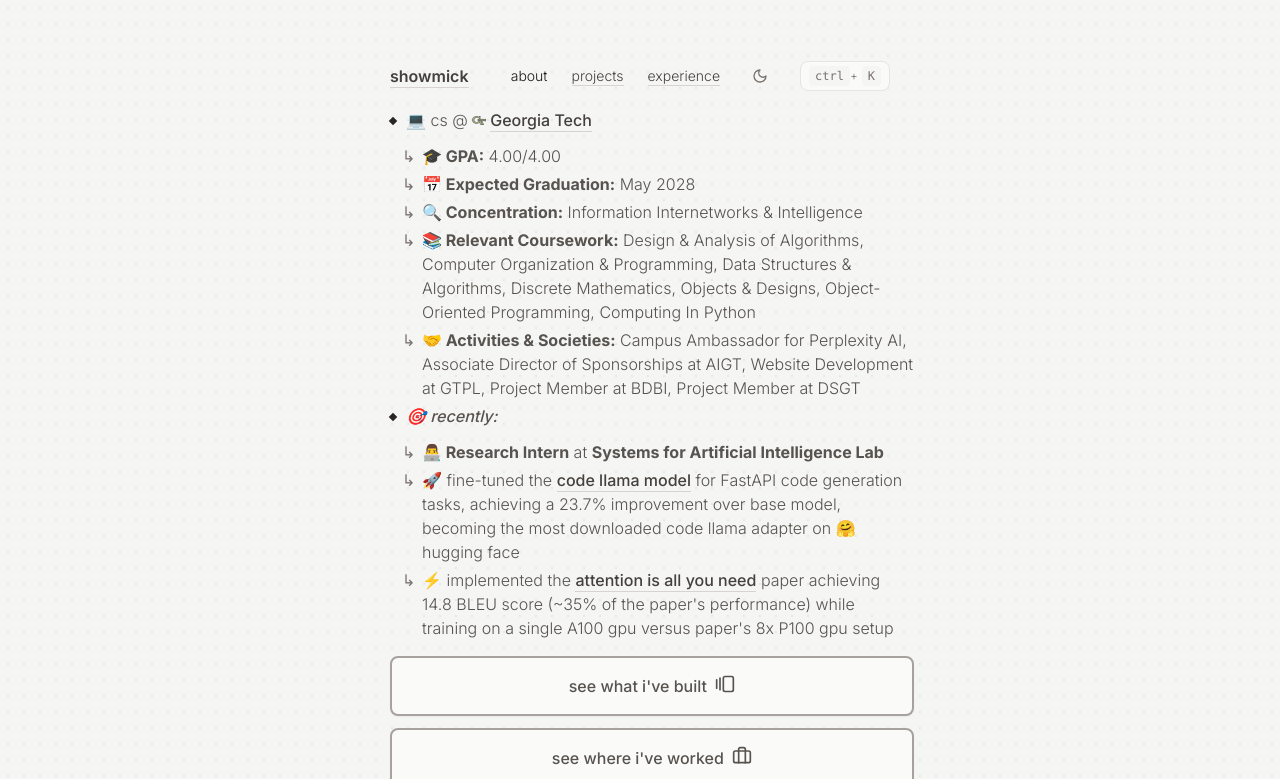
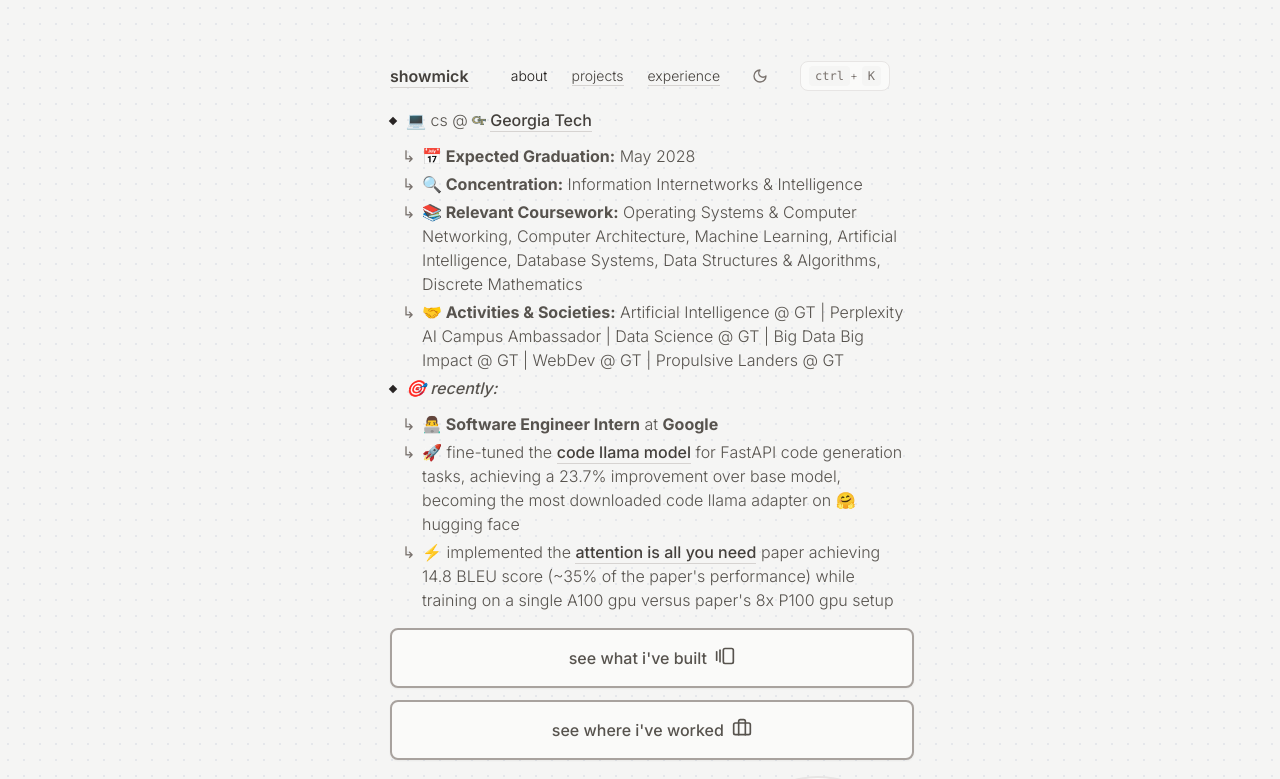
Before and after one commit to Showmick119/Personal-Website, a Next.js app: page / in a window 1280 px wide. Shown: the top 779 px of the page. Built offline with nearby package versions, Linux system fonts and the light colour scheme.

Commit message:
Update landing page profile details

```diff
--- a/src/app/page.js
+++ b/src/app/page.js
@@ -29,12 +29,6 @@
             <li className="relative flex items-start gap-4 group/item">
               <span className="absolute left-[-20px] top-0 text-stone-500 dark:text-stone-500">↳</span>
               <span className="text-stone-600 dark:text-stone-400">
-                <strong>🎓 GPA:</strong> 4.00/4.00
-              </span>
-            </li>
-            <li className="relative flex items-start gap-4 group/item">
-              <span className="absolute left-[-20px] top-0 text-stone-500 dark:text-stone-500">↳</span>
-              <span className="text-stone-600 dark:text-stone-400">
                 <strong>📅 Expected Graduation:</strong> May 2028
               </span>
             </li>
@@ -47,13 +41,13 @@
             <li className="relative flex items-start gap-4 group/item">
               <span className="absolute left-[-20px] top-0 text-stone-500 dark:text-stone-500">↳</span>
               <span className="text-stone-600 dark:text-stone-400">
-                <strong>📚 Relevant Coursework:</strong> Design & Analysis of Algorithms, Computer Organization & Programming, Data Structures & Algorithms, Discrete Mathematics, Objects & Designs, Object-Oriented Programming, Computing In Python
+                <strong>📚 Relevant Coursework:</strong> Operating Systems & Computer Networking, Computer Architecture, Machine Learning, Artificial Intelligence, Database Systems, Data Structures & Algorithms, Discrete Mathematics
               </span>
             </li>
             <li className="relative flex items-start gap-4 group/item">
               <span className="absolute left-[-20px] top-0 text-stone-500 dark:text-stone-500">↳</span>
               <span className="text-stone-600 dark:text-stone-400">
-                <strong>🤝 Activities & Societies:</strong> Campus Ambassador for Perplexity AI, Associate Director of Sponsorships at AIGT, Website Development at GTPL, Project Member at BDBI, Project Member at DSGT
+                <strong>🤝 Activities & Societies:</strong> Artificial Intelligence @ GT | Perplexity AI Campus Ambassador | Data Science @ GT | Big Data Big Impact @ GT | WebDev @ GT | Propulsive Landers @ GT
               </span>
             </li>
           </ul>
@@ -65,10 +59,10 @@
           <li className="relative flex items-start gap-4 group/item">
               <span className="absolute left-[-20px] top-0 text-stone-500 dark:text-stone-500">↳</span>
               <span className="text-stone-600 dark:text-stone-400">
-                <strong>👨‍💻 Research Intern</strong> at{" "}
+                <strong>👨‍💻 Software Engineer Intern</strong> at{" "}
                 <span className="inline-flex items-baseline gap-1">
                 </span>
-                <strong>Systems for Artificial Intelligence Lab</strong>
+                <strong>Google</strong>
               </span>
             </li>
             <li className="relative flex items-start gap-4 group/item">
```
